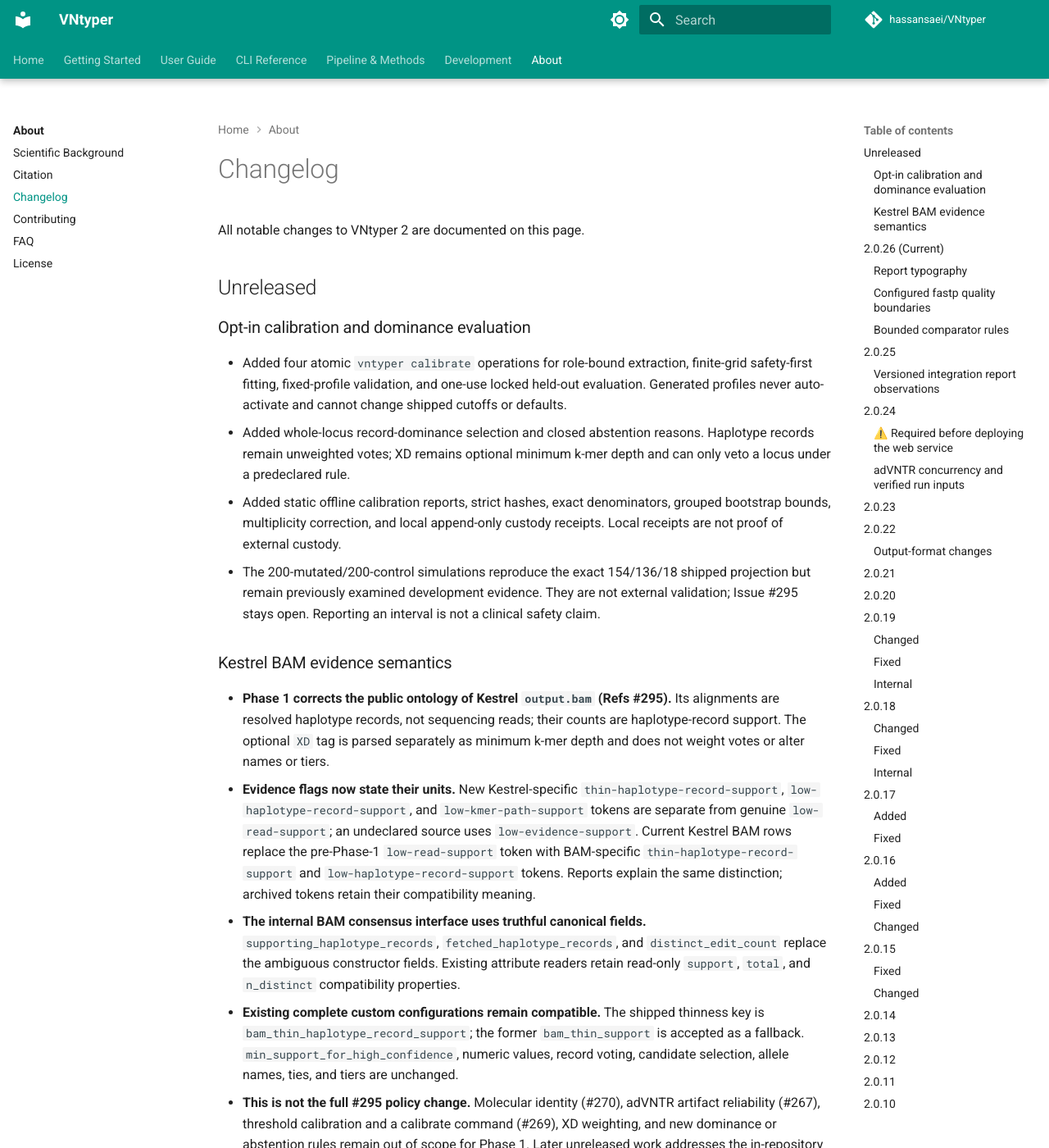
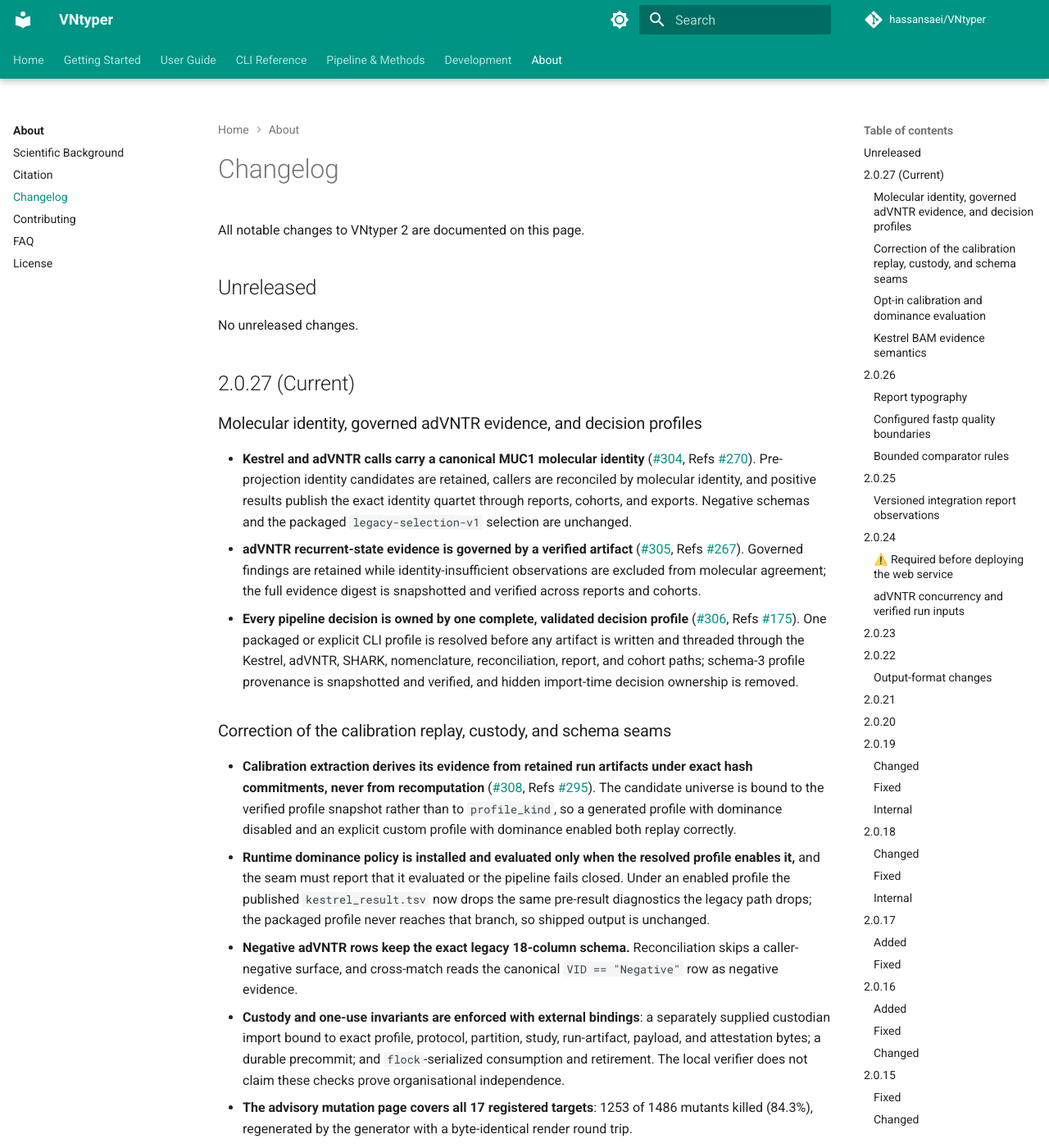
Before and after one commit to hassansaei/VNtyper, an MkDocs documentation site: the page built from docs/about/changelog.md, in a window 1280 px wide and 1400 px high. Shown: the whole window at 82% size. Built offline with MkDocs 1.6.1 and Material for MkDocs 9.7.7, drawn with Linux system fonts in a browser that asks for light colours; comment, search, counter and statistics services are not loaded; some of the changed text lies outside the part shown.

Commit message:
chore(release): prepare v2.0.27 metadata
Bump vntyper/version.py, CITATION.cff, and the changelog together; promote the
Unreleased section to 2.0.27 (Current), add the entries #304, #305, #306, and #308
had not written, and move the released-history pin in the #233 documentation
contract to the 2.0.27 heading where the Phase 1 entry now lives.

Refs #295

Co-Authored-By: Claude Fable 5.1 <noreply@anthropic.com>
Claude-Session: https://claude.ai/code/session_01S9cm5vbPmPcnjuzsd1Lvgz

```diff
--- a/docs/about/changelog.md
+++ b/docs/about/changelog.md
@@ -3,6 +3,57 @@
 All notable changes to VNtyper 2 are documented on this page.
 
 ## Unreleased
+
+No unreleased changes.
+
+## 2.0.27 (Current)
+
+### Molecular identity, governed adVNTR evidence, and decision profiles
+
+- **Kestrel and adVNTR calls carry a canonical MUC1 molecular identity**
+  ([#304](https://github.com/hassansaei/VNtyper/pull/304), Refs
+  [#270](https://github.com/hassansaei/VNtyper/issues/270)). Pre-projection identity
+  candidates are retained, callers are reconciled by molecular identity, and positive
+  results publish the exact identity quartet through reports, cohorts, and exports.
+  Negative schemas and the packaged `legacy-selection-v1` selection are unchanged.
+- **adVNTR recurrent-state evidence is governed by a verified artifact**
+  ([#305](https://github.com/hassansaei/VNtyper/pull/305), Refs
+  [#267](https://github.com/hassansaei/VNtyper/issues/267)). Governed findings are
+  retained while identity-insufficient observations are excluded from molecular
+  agreement; the full evidence digest is snapshotted and verified across reports and
+  cohorts.
+- **Every pipeline decision is owned by one complete, validated decision profile**
+  ([#306](https://github.com/hassansaei/VNtyper/pull/306), Refs
+  [#175](https://github.com/hassansaei/VNtyper/issues/175)). One packaged or explicit CLI
+  profile is resolved before any artifact is written and threaded through the Kestrel,
+  adVNTR, SHARK, nomenclature, reconciliation, report, and cohort paths; schema-3 profile
+  provenance is snapshotted and verified, and hidden import-time decision ownership is
+  removed.
+
+### Correction of the calibration replay, custody, and schema seams
+
+- **Calibration extraction derives its evidence from retained run artifacts under exact
+  hash commitments, never from recomputation**
+  ([#308](https://github.com/hassansaei/VNtyper/pull/308), Refs
+  [#295](https://github.com/hassansaei/VNtyper/issues/295)). The candidate universe is
+  bound to the verified profile snapshot rather than to `profile_kind`, so a generated
+  profile with dominance disabled and an explicit custom profile with dominance enabled
+  both replay correctly.
+- **Runtime dominance policy is installed and evaluated only when the resolved profile
+  enables it,** and the seam must report that it evaluated or the pipeline fails closed.
+  Under an enabled profile the published `kestrel_result.tsv` now drops the same
+  pre-result diagnostics the legacy path drops; the packaged profile never reaches that
+  branch, so shipped output is unchanged.
+- **Negative adVNTR rows keep the exact legacy 18-column schema.** Reconciliation skips a
+  caller-negative surface, and cross-match reads the canonical `VID == "Negative"` row as
+  negative evidence.
+- **Custody and one-use invariants are enforced with external bindings**: a separately
+  supplied custodian import bound to exact profile, protocol, partition, study,
+  run-artifact, payload, and attestation bytes; a durable precommit; and `flock`-serialized
+  consumption and retirement. The local verifier does not claim these checks prove
+  organisational independence.
+- **The advisory mutation page covers all 17 registered targets**: 1253 of 1486 mutants
+  killed (84.3%), regenerated by the generator with a byte-identical render round trip.
 
 ### Opt-in calibration and dominance evaluation
 
@@ -43,10 +94,10 @@ All notable changes to VNtyper 2 are documented on this page.
 - **This is not the full #295 policy change.** Molecular identity (#270), adVNTR artifact
   reliability (#267), threshold calibration and a calibrate command (#269), XD
   weighting, and new dominance or abstention rules remain out of scope for Phase 1.
-  Later unreleased work addresses the in-repository parts, but independent externally
-  custodied validation is still missing.
+  The later entries in this release address the in-repository parts, but independent
+  externally custodied validation is still missing.
 
-## 2.0.26 (Current)
+## 2.0.26
 
 ### Report typography
 
--- a/vntyper/version.py
+++ b/vntyper/version.py
@@ -1,3 +1,3 @@
 # vntyper/version.py
 
-__version__ = "2.0.26"
+__version__ = "2.0.27"
```
Also changed, not shown: 2 other files.
